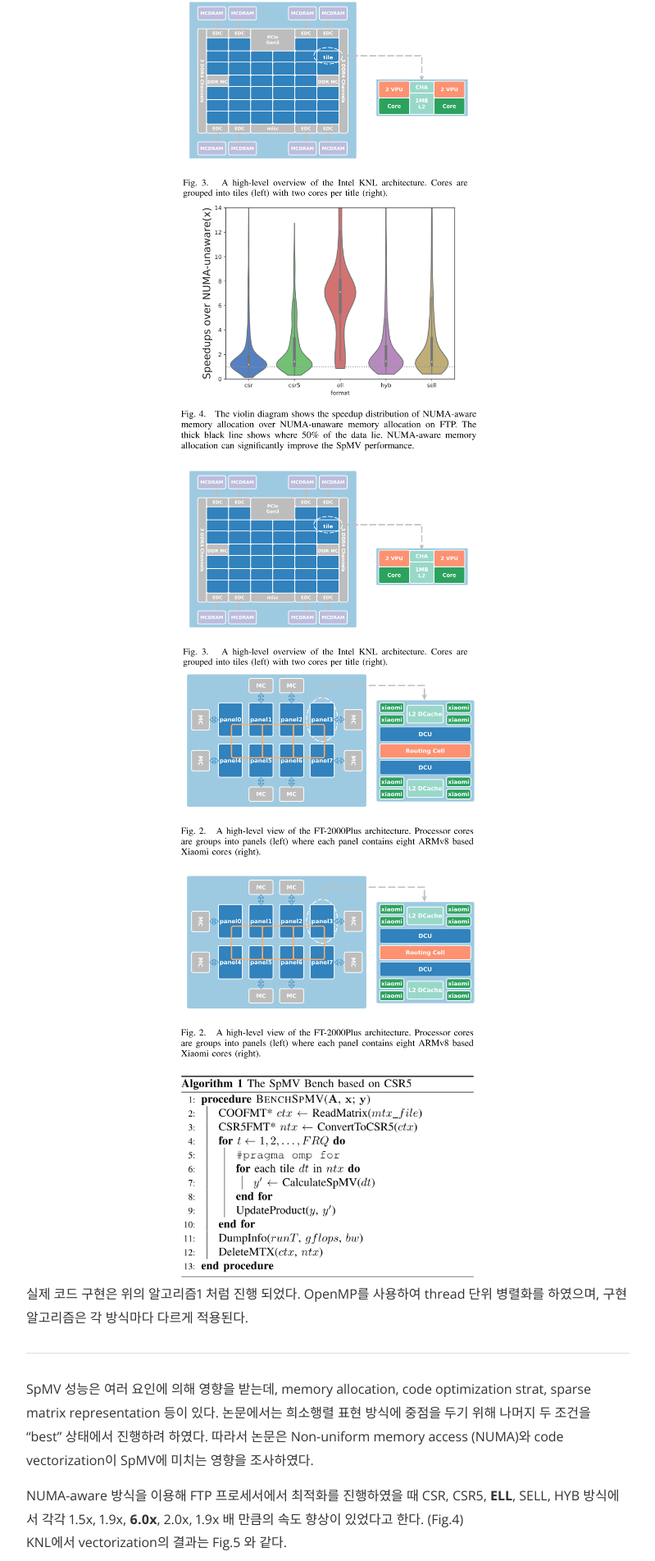
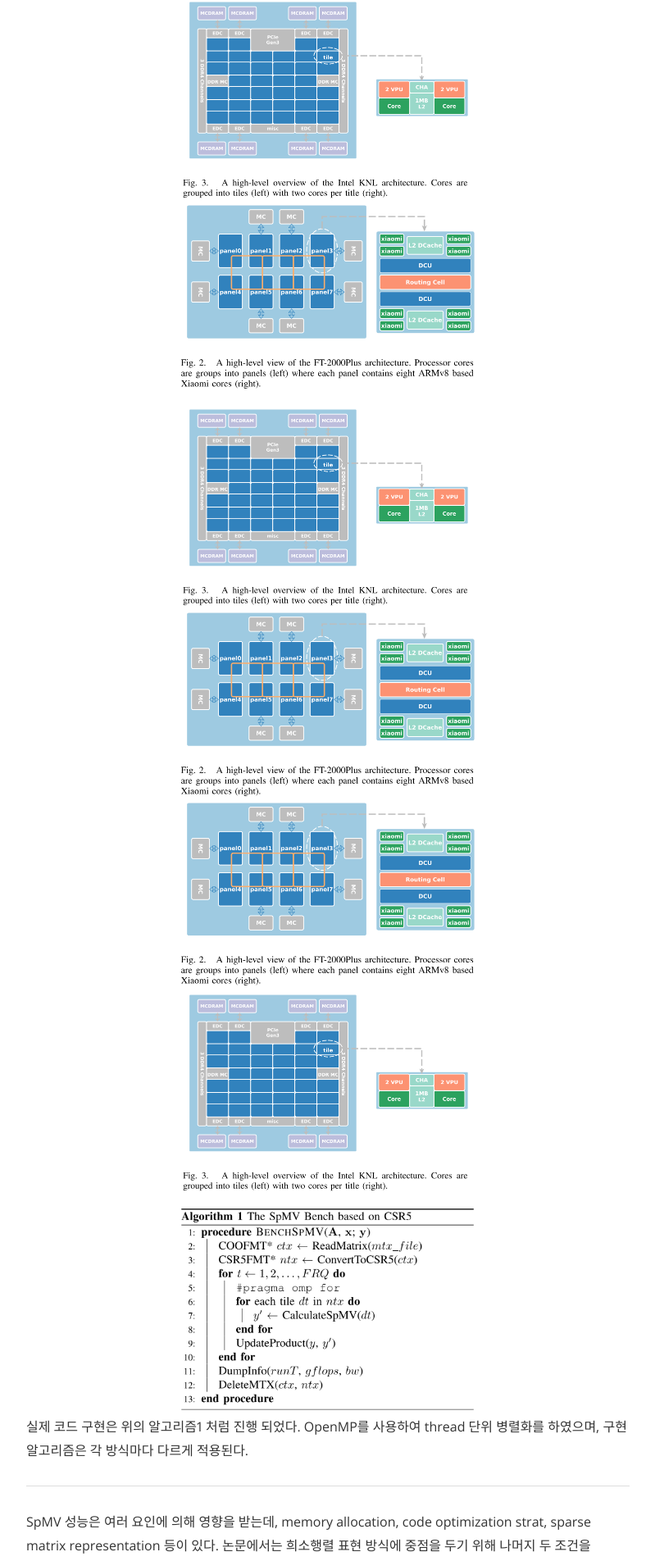
Before and after one commit to psk9211/psk9211.github.io, a Jekyll site: the page built from _posts/2019-6-27-OptimiSpMV.markdown, in a window 1280 px wide. Shown: the part 3556-5460 px from the top of the page at 82% size, without its empty margins (240-1039 px from the left). Built offline with Jekyll 4.4.1, drawn with Linux system fonts in a browser that asks for light colours; nearby versions of some CDN libraries; formulas are drawn with MathJax 3.

Commit message:
Update 2019-6-27-OptimiSpMV.markdown

```diff
--- a/_posts/2019-6-27-OptimiSpMV.markdown
+++ b/_posts/2019-6-27-OptimiSpMV.markdown
@@ -54,12 +54,13 @@ SpMV는 보통 $y = Ax$ ($A\in \mathbb R^{M\times N}, x\in \mathbb R^{N}, y\in \
 
 
 ![fig3](/assets/img/2019-6-27-OptimiSpMV/fig3.PNG){: width="50%" height="50%"}{: .image_sameline}
-![fig4](/assets/img/2019-6-27-OptimiSpMV/fig4.PNG){: width="50%" height="50%"}{: .image_sameline}
+![fig4](/assets/img/2019-6-27-OptimiSpMV/fig2.PNG){: width="50%" height="50%"}{: .image_sameline}
 <center><img src="https://psk9211.github.io/assets/img/2019-6-27-OptimiSpMV/fig3.PNG" width="50%"><img src="https://psk9211.github.io/assets/img/2019-6-27-OptimiSpMV/fig2.PNG" width="50%"></center>
 
-<a href="https://psk9211.github.io/assets/img/2019-6-27-OptimiSpMV/fig2.PNG" data-lightbox="Fig. 2" width="50%"></a>
 
 <a href="https://psk9211.github.io/assets/img/2019-6-27-OptimiSpMV/fig2.PNG" data-lightbox="Fig. 2"><img src="https://psk9211.github.io/assets/img/2019-6-27-OptimiSpMV/fig2.PNG" width="50%"></a>
+<a href="https://psk9211.github.io/assets/img/2019-6-27-OptimiSpMV/fig3.PNG" data-lightbox="Fig. 3"><img src="https://psk9211.github.io/assets/img/2019-6-27-OptimiSpMV/fig3.PNG" width="50%"></a>
+
 
 <center><img src="https://psk9211.github.io/assets/img/2019-6-27-OptimiSpMV/al1.PNG" width="50%"></center>
 
```
